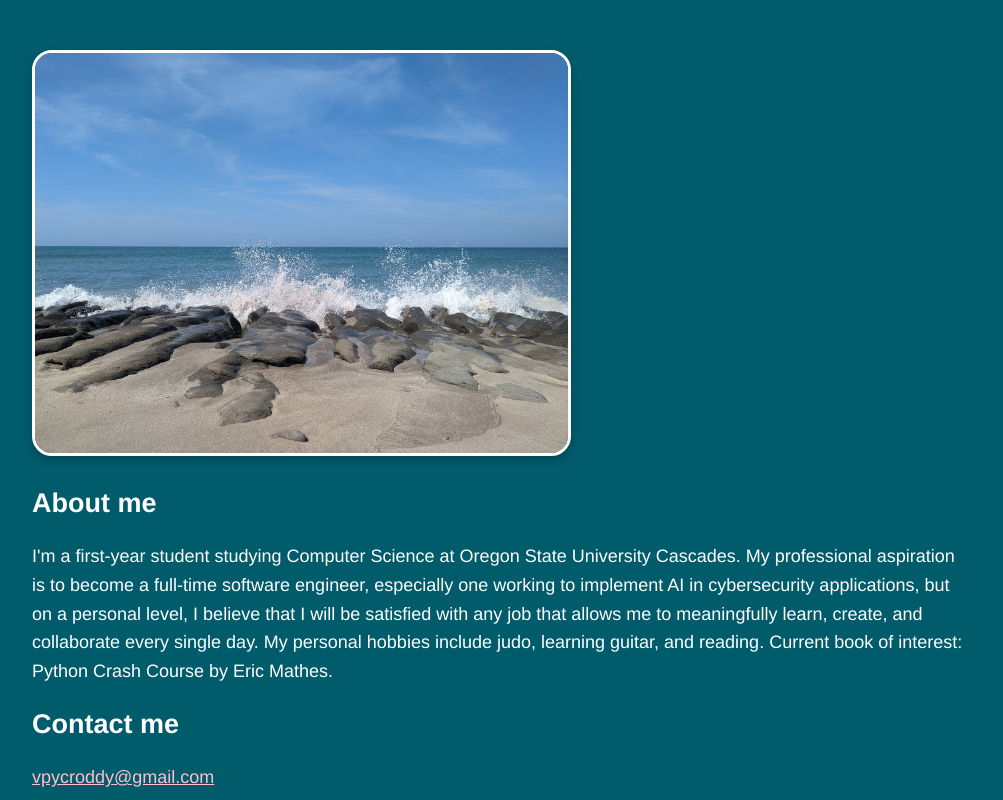
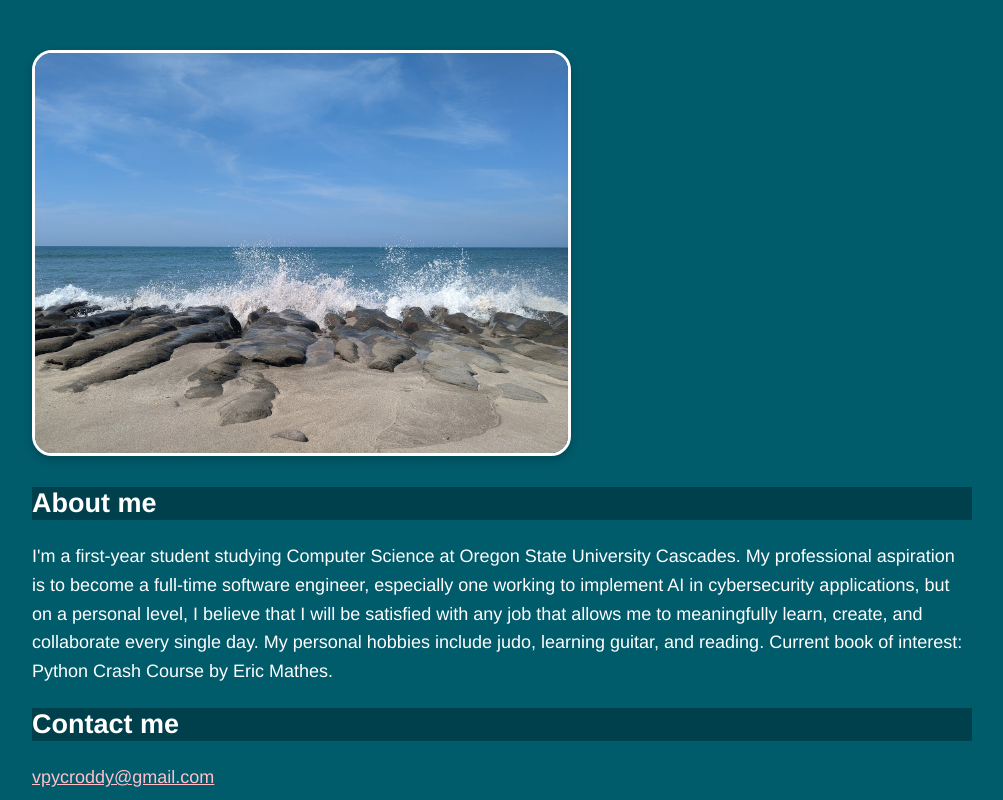
Before and after one commit to Game-GameEdition/Game-GameEdition.github.io, a plain HTML site: page index.html in a window 1280 px wide. Shown: the top 800 px of the page, without its empty margins (138-1141 px from the left). Drawn offline with Linux system fonts and the light colour scheme.

Commit message:
bg color headers!

```diff
--- a/css/style.css
+++ b/css/style.css
@@ -14,6 +14,7 @@ body {
 
 h1, h2, h3 {
     line-height: 1.2;
+    background-color:#00363fb2
 }
 
 a {
```
